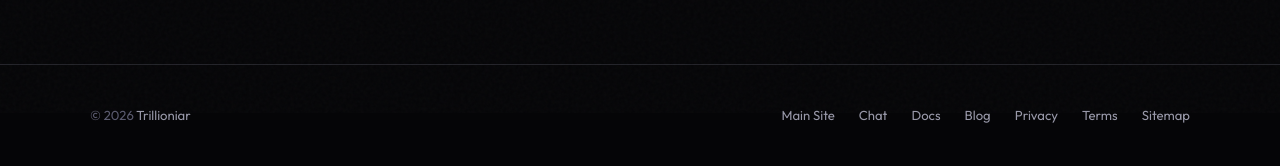
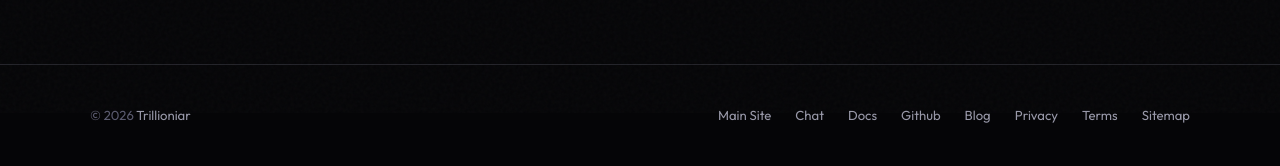
Before and after one commit to Abdulhadi446/blog-s, a Flask app: page / in a window 1280 px wide. Shown: the part 687-853 px from the top of the page. Run offline with Flask 3, Linux system fonts and the light colour scheme.

Commit message:
added github

```diff
--- a/templates/base.html
+++ b/templates/base.html
@@ -342,6 +342,7 @@
         <a href="https://thetrillioniar.me">Main Site</a>
         <a href="https://chat.thetrillioniar.me">Chat</a>
         <a href="https://docs.thetrillioniar.me">Docs</a>
+        <a href="https://github.com/Abdulhadi446/blog-s">Github</a>
         <a href="{{ url_for('index') }}">Blog</a>
         <a href="{{ url_for('privacy') }}">Privacy</a>
         <a href="{{ url_for('terms') }}">Terms</a>
```
